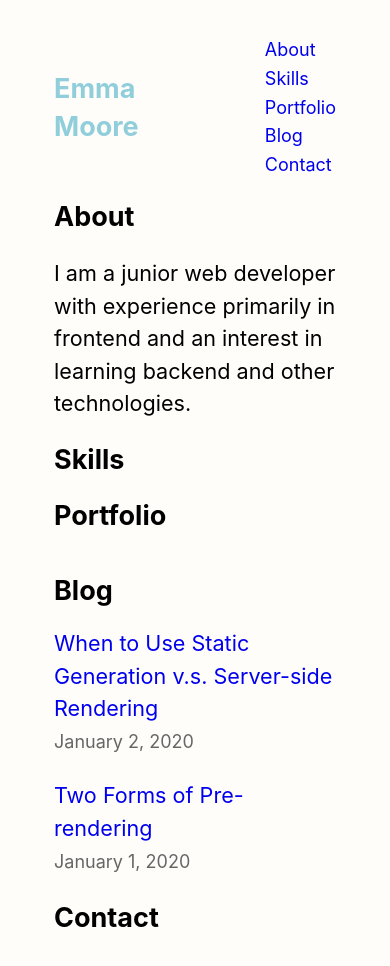
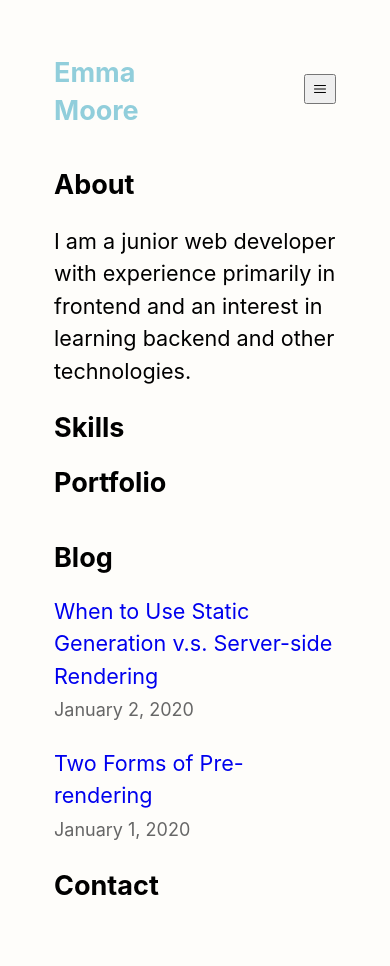
Before and after one commit to emoore29/My-Portfolio, a Next.js app: page / in a window 390 px wide. Shown: the top 966 px of the page. Built offline with nearby package versions, Linux system fonts and the light colour scheme.

Commit message:
dropdown menu for mobile implemented

```diff
--- a/components/layout.js
+++ b/components/layout.js
@@ -3,6 +3,8 @@ import styles from "./layout.module.css";
 import utilStyles from "../styles/utils.module.css";
 import Link from "next/link";
 import { useState } from "react";
+import Image from "next/image";
+import menuIcon from "../public/images/menu-icon.svg";
 
 const name = "Emma Moore";
 export const siteTitle = "Emma Moore - Web Developer";
@@ -53,7 +55,17 @@ export default function Layout({ children, home }) {
                 </li>
               </ul>
             </nav>
-            <nav className={styles.mobileNav}>
+            <div className={styles.mobileNav}>
+              <button>
+                <Image
+                  onClick={toggleMenu}
+                  priority
+                  src={menuIcon}
+                  alt="Menu button"
+                />
+              </button>
+              {isOpen && (
+                <nav className={styles.mobileNavList}>
                   <ul>
                     <li>
                       <a href="#about">About</a>
@@ -72,6 +84,8 @@ export default function Layout({ children, home }) {
                     </li>
                   </ul>
                 </nav>
+              )}
+            </div>
           </>
         ) : (
           <>
--- a/components/layout.module.css
+++ b/components/layout.module.css
@@ -35,11 +35,19 @@
 }
 
 @media (max-width: 768px) {
-  /* Mobile Navbar Hamburger Menu Styling */
   .mobileNav {
+    position: relative;
     display: block;
   }
-  /* End Mobile Navbar Hamburger Menu Styling */
+
+  .mobileNavList {
+    position: absolute;
+    right: 0px;
+    border-radius: 5%;
+    border: 1px solid black;
+    padding: 10px;
+    background-color: #fefdfa;
+  }
 
   .navList {
     display: none;
```
Also changed, not shown: public/images/menu-icon.svg (added). Lines whose indentation alone changed are shown as unchanged.
